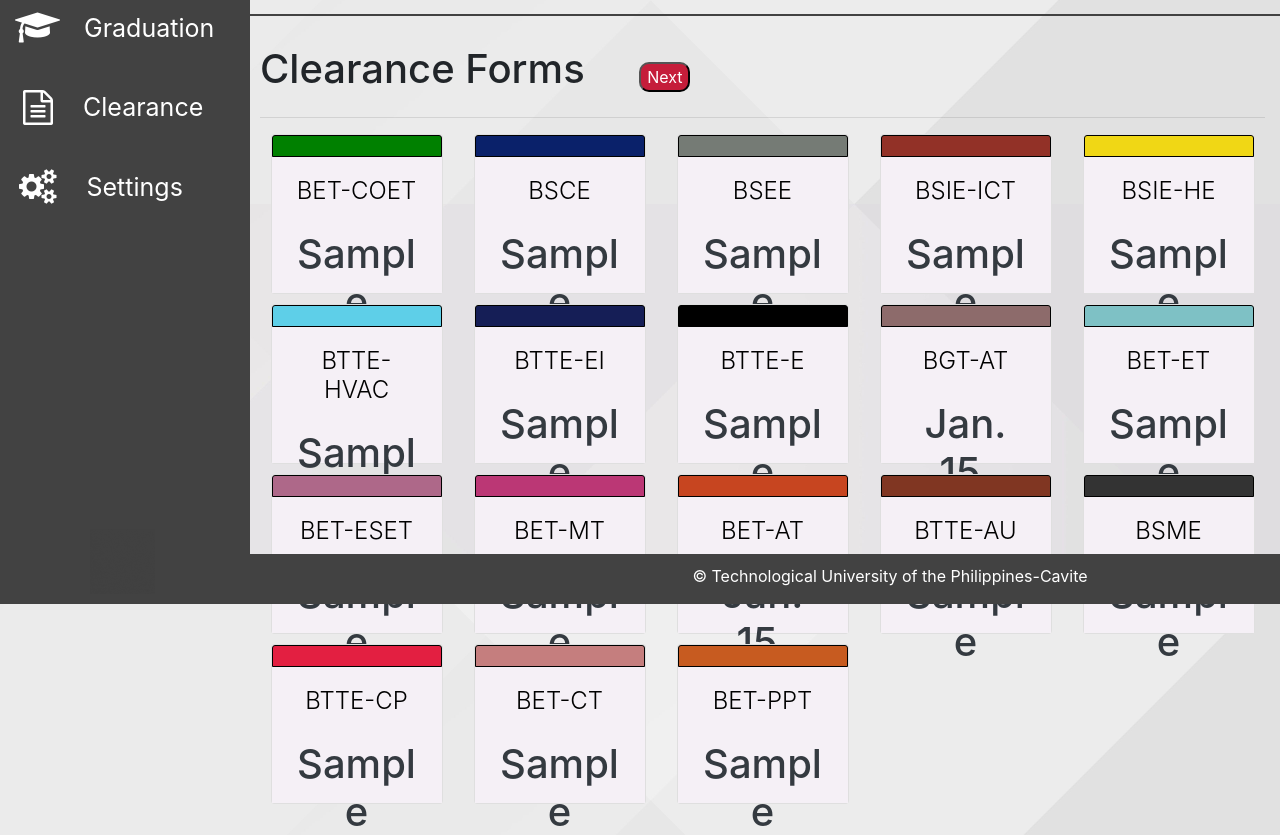
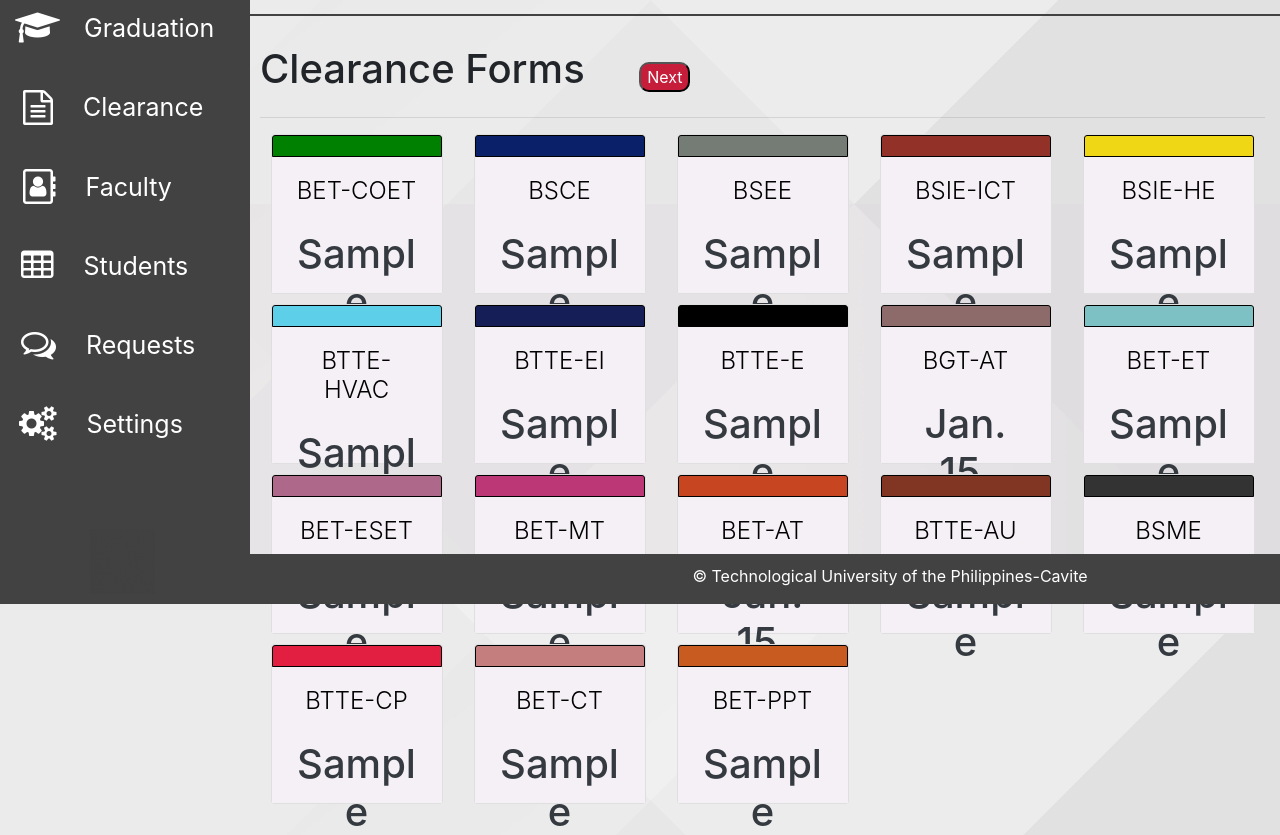
Before and after one commit to JazminnAira/request_credentials_system, a Django app: template gradclear_project/gradclear_app/templates/html_files/7.1Registrar Dashboard.html in a window 1280 px wide. Shown: the part 196-1031 px from the top of the page. Run offline with Django 4.2, Linux system fonts and the light colour scheme; the template is opened without the code that fills it: most values are stand-ins (such as "Sample title", 1, 10 or a date in 2020); some libraries are stand-ins or nearby versions.

Commit message:
add icons in sidebar,

```diff
--- a/gradclear_project/gradclear_app/templates/html_files/7.1Registrar Dashboard.html
+++ b/gradclear_project/gradclear_app/templates/html_files/7.1Registrar Dashboard.html
@@ -58,10 +58,6 @@
     b,
     strong {
         color: #000;
-    }
-
-    span {
-        color: white;
     }
 
     .datcard {
@@ -449,18 +445,19 @@
     }
 
     .active,
-    .sidebar a:hover {
+    .sidebar a:hover{
         color: #fff;
         background-color: #424242;
         color: #c51d3a;
         border-left: 5px solid #c51d3a;
         }
 
+
     main .sidebar {
-    position: absolute;
-    right: 25px;
-    font-size: 36px;
-    margin-left: 50px;
+        position: absolute;
+        right: 25px;
+        font-size: 36px;
+        margin-left: 50px;
     }
 
     .material-icons,
@@ -1057,10 +1054,13 @@
 <!--SIDEBAR -->
 
 <div id="sidebar" class="sidebar" onmouseover="toggleSidebar()" onmouseout="toggleSidebar()">
-    <img src="{% static 'Media/tup_logo.png' %}" width="55" height="55" id="logo"><span class="icon-text"style="padding-left: 15px; font-size:30px;">TUP-Cavite</span></a><br><br><br>
+    <img src="{% static 'Media/tup_logo.png' %}" width="55" height="55" id="logo"><span class="icon-text"style="padding-left: 15px; font-size:30px; color: #fff;">TUP-Cavite</span></a><br><br><br>
     <a style="padding-left: 25px;" href="" data-toggle="modal" data-target="#AccountSettings_modal_71"><i class="fa fa-user material-icons"></i><span class="icon-text">Account</span></a><br>
     <a href="{% url 'registrar_dashboard_graduation_list' id=' ' %}"><i class="fa fa-graduation-cap material-icons" style="margin-right: 24px;"></i><span class="icon-text">Graduation</span></a><br>
     <a style="padding-left: 23px;" href="{% url 'registrar_dashboard_clearance_list' id=' ' %}"><i class="fa fa-file-text-o material-icons"></i><span class="icon-text">Clearance</span></a><br>
+    <a style="padding-left: 23px;" href=""><i class="fa fa-address-book-o material-icons"></i><span class="icon-text">Faculty</span></a><br>
+    <a style="padding-left: 21px;" href=""><i class="fa fa fa-table material-icons"></i><span class="icon-text">Students</span></a><br>
+    <a style="padding-left: 21px;" href=""><i class="fa fa fa-comments-o material-icons"></i><span class="icon-text">Requests</span></a><br>
     <a style="padding-left: 19px;" href="" data-toggle="modal" data-target="#Settings_modal_71"><i class="fa fa-cogs material-icons"></i><span class="icon-text">Settings<span></a>
     <img src="{% static 'Media/left_logo.gif' %}" width="65" height="65" id="logo_71" style="position: absolute;bottom: 10px;">
 
```
